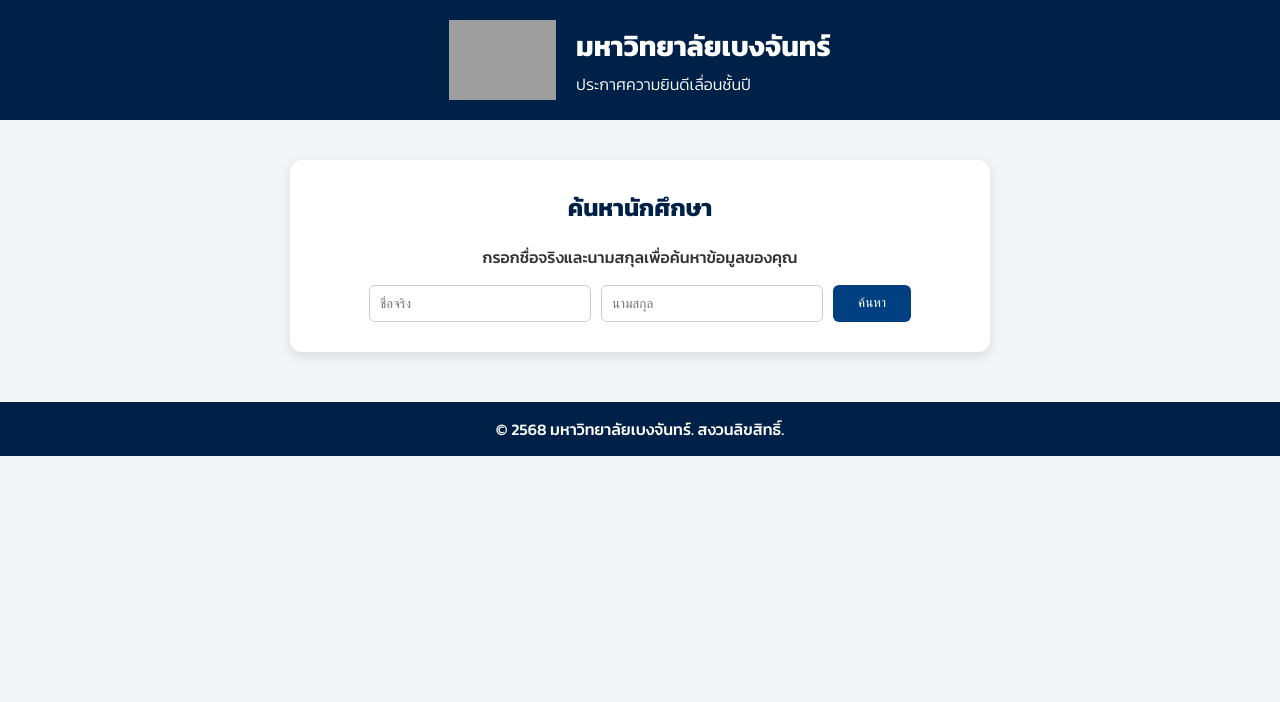
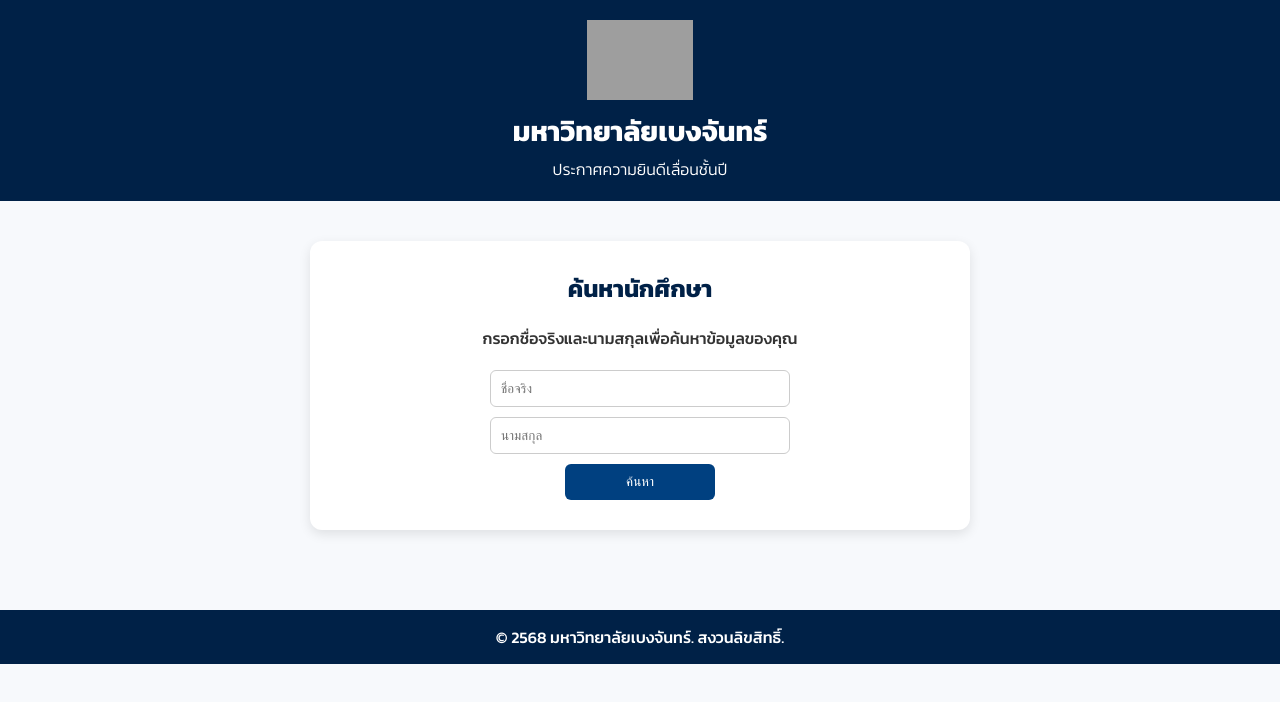
Before and after one commit to bbengcanthr-coder/bcu-congrats, a plain HTML site: page index.html in a window 1280 px wide. Drawn offline with Linux system fonts and the light colour scheme; grey boxes are pictures that could not be loaded.

Commit message:
Update style.css

```diff
--- a/style.css
+++ b/style.css
@@ -2,7 +2,7 @@
 body {
   font-family: 'Kanit', sans-serif;
   margin: 0;
-  background-color: #f2f4f7;
+  background-color: #f7f9fc;
   color: #333;
 }
 
@@ -11,13 +11,14 @@ header {
   background-color: #002147;
   color: #fff;
   padding: 20px 0;
+  text-align: center;
 }
 
 .header-container {
   display: flex;
+  flex-direction: column;
   align-items: center;
-  justify-content: center;
-  gap: 20px;
+  gap: 10px;
 }
 
 header .logo {
@@ -36,13 +37,17 @@ header p {
 
 /* Main */
 main {
-  max-width: 700px;
+  max-width: 600px;
   margin: 40px auto;
   padding: 0 20px;
+  display: flex;
+  flex-direction: column;
+  align-items: center;
 }
 
 /* Search section */
 .search-section {
+  width: 100%;
   background-color: #fff;
   padding: 30px;
   border-radius: 12px;
@@ -57,17 +62,19 @@ main {
 
 .inputs {
   display: flex;
+  flex-direction: column;
   gap: 10px;
-  margin-top: 15px;
-  flex-wrap: wrap;
-  justify-content: center;
+  margin-top: 20px;
+  align-items: center;
 }
 
 .inputs input {
   padding: 10px;
   border-radius: 6px;
   border: 1px solid #ccc;
-  width: 200px;
+  width: 80%;
+  max-width: 300px;
+  box-sizing: border-box;
 }
 
 .inputs button {
@@ -78,6 +85,8 @@ main {
   border-radius: 6px;
   cursor: pointer;
   font-weight: 500;
+  width: 50%;
+  max-width: 150px;
 }
 
 .inputs button:hover {
@@ -87,11 +96,11 @@ main {
 /* Result section */
 .result-section {
   margin-top: 30px;
+  width: 100%;
   text-align: center;
 }
 
 .result-card {
-  display: inline-block;
   background-color: #e0f0ff;
   padding: 20px;
   border-radius: 10px;
@@ -99,6 +108,10 @@ main {
   font-size: 18px;
   color: #002147;
   line-height: 1.6;
+  display: inline-block;
+  text-align: center;
+  width: 100%;
+  max-width: 400px;
 }
 
 .result-card.error {
```
